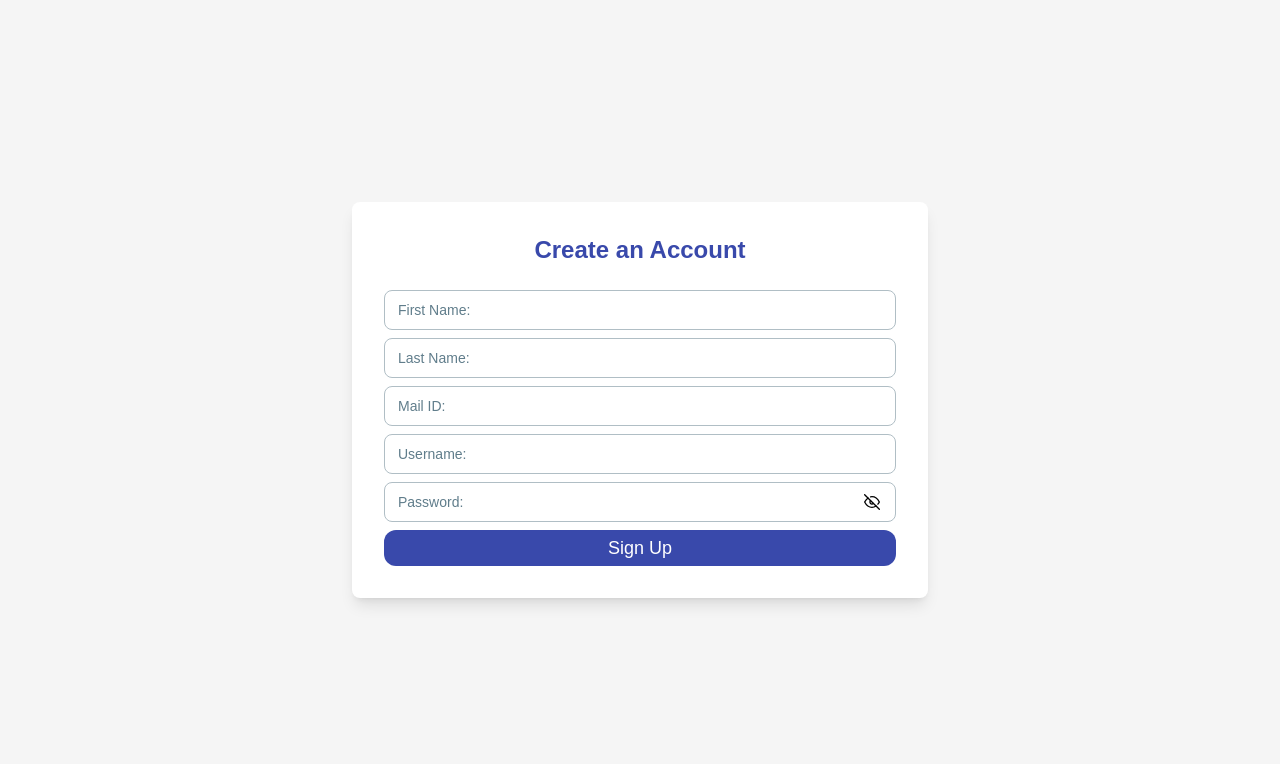
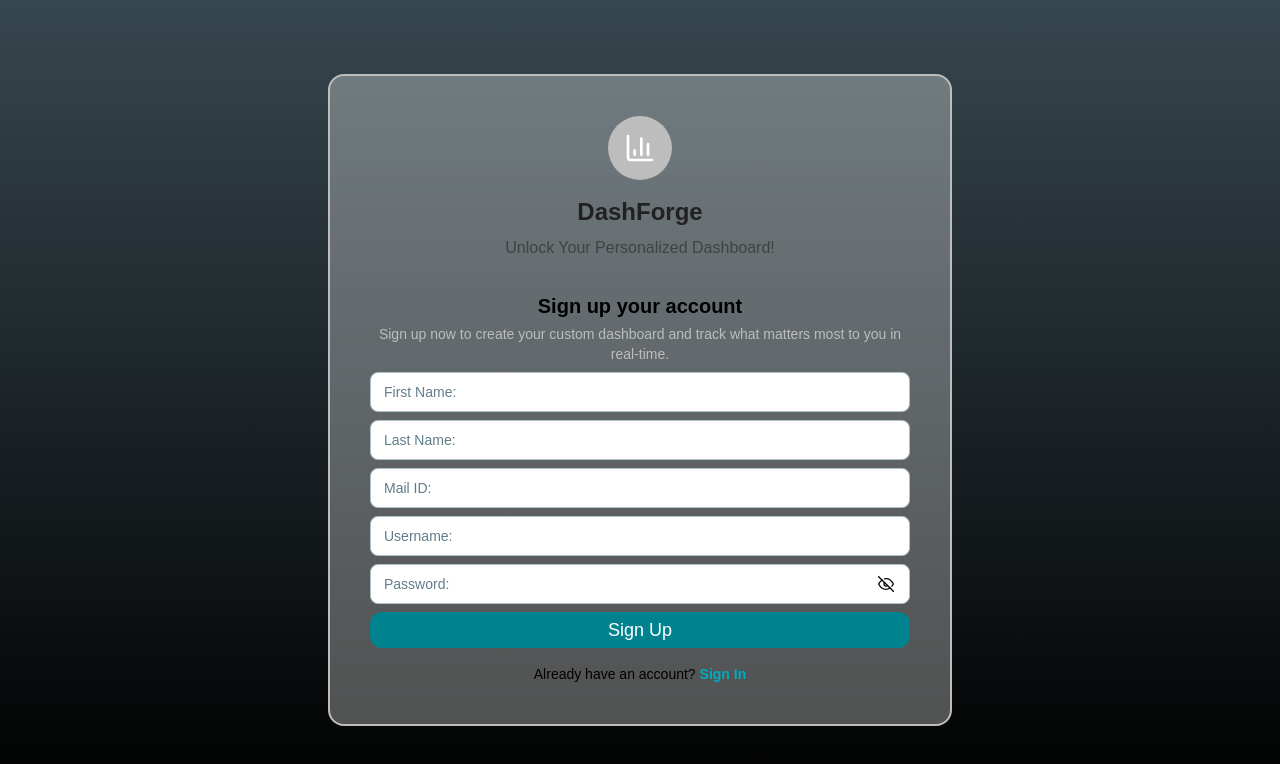
Before and after one commit to raunak234362/DashForge, a React (Vite) app: page /signup in a window 1280 px wide. Shown: the top 764 px of the page. Built offline with nearby package versions, Linux system fonts and the light colour scheme; no server answers.

Commit message:
sign up page done with latest changes

```diff
--- a/src/components/fields/Button.jsx
+++ b/src/components/fields/Button.jsx
@@ -4,7 +4,7 @@ const Button = ({children, type='button',className="",...props}) => {
     return (
     <button
     type={type}
-    className={`${className} md:px-5 px-3 md:py-1 py-1  text-white md:text-lg text-sm rounded-xl bg-cyan-800`}
+    className={`${className} md:px-5 px-3 md:py-1 py-1  text-white md:text-lg text-sm rounded-xl bg-cyan-800 hover:bg-cyan-600`}
     {...props}
     >
         {children}
--- a/src/components/index.js
+++ b/src/components/index.js
@@ -6,7 +6,6 @@ import Select from "./fields/Select";
 //login
 import Login from "./login/Login";
 import Signup from "./login/Signup";
-import AuthLayout from "./login/AuthLayout";
 
 //dashboard
 import DashboardLayout from "./dashboard/layout/DashboardLayout";
@@ -31,7 +30,6 @@ export {
   Sidebar,
   Login,
   Signup,
-  AuthLayout,
   AddCSV,
   ShowAllCSV,
   ShowAllCompany,
--- a/src/components/login/AuthLayout.jsx
+++ /dev/null
@@ -1,128 +0,0 @@
-
-import { BarChart3 } from "lucide-react";
-import { Input, Button, DashboardLayout } from "../index";
-import { useForm } from "react-hook-form";
-import { SignedIn, SignedOut, useSignIn } from "@clerk/clerk-react";
-
-const AuthLayout = () => {
-  const {
-    register,
-    handleSubmit,
-    formState: { errors },
-  } = useForm();
-
-  const { isLoaded, signIn } = useSignIn();
-
-  const onSubmit = async (data) => {
-  if (!isLoaded) return;
-
-    const { emailAddress, password } = data;
-
-    const identifier = emailAddress;
-
-    try {
-      const signInAttempt = await signIn.create({
-        identifier,  // Using the correct identifier (emailAddress or username)
-        password,
-      });
-
-      if (signInAttempt.status === "complete") {
-        console.log("Sign in successful!");
-        // Redirect to dashboard or home page
-      } else {
-        console.log("Additional steps required:", signInAttempt);
-      }
-    } catch (error) {
-      console.error("Error during sign-in:", error.message);
-      if (error.errors) {
-        error.errors.forEach((err) => console.error(err.message)); // Detailed error messages
-      }
-    }
-  };
-
-
-  return (
-    <div>
-      <SignedOut>
-        <div className="min-h-screen flex items-center justify-center p-4 bg-gradient-to-t from-black to-blue-gray-800">
-          <div className="w-full max-w-md">
-            <div className="text-center mb-8">
-              <div className="inline-flex items-center justify-center w-16 h-16 rounded-full bg-gray-400 text-white mb-4">
-                <BarChart3 className="w-8 h-8" />
-              </div>
-              <h1 className="text-2xl font-bold text-gray-900">DashForge</h1>
-              <p className="text-gray-600 mt-2">
-                Transform your data into dynamic dashboards
-              </p>
-            </div>
-
-            <div className="w-full">
-              <div className="space-y-1">
-                <h2 className="text-xl font-semibold text-center">
-                  Sign in to your account
-                </h2>
-                <p className="text-sm text-gray-500 text-center">
-                  Enter your credentials to access your dashboards
-                </p>
-              </div>
-              <div>
-                <form onSubmit={handleSubmit(onSubmit)} className="space-y-4">
-                  <div className="space-y-2">
-                    <Input
-                      label="Mail ID:"
-                      placeholder="Mail ID"
-                      type="email"
-                      {...register("emailAddress", {
-                        required: "Mail ID is required", // Changed to 'emailAddress'
-                      })}
-                    />
-                    {errors.emailAddress && (
-                      <p className="text-red-500">{errors.emailAddress.message}</p> // Updated to 'emailAddress'
-                    )}
-                  </div>
-                  <div className="space-y-2">
-                    <Input
-                      label="Password:"
-                      placeholder="PASSWORD"
-                      type="password"
-                      {...register("password", {
-                        required: "Password is required",
-                      })}
-                    />
-                    {errors.password && (
-                      <p className="text-red-500">{errors.password.message}</p>
-                    )}
-                  </div>
-                  <Button type="submit" className="w-full bg-indigo-600 hover:bg-indigo-700">
-                    Sign In
-                  </Button>
-                </form>
-              </div>
-              <div className="flex flex-col space-y-4 text-center mt-4">
-                <div className="text-sm text-gray-500">
-                  <a href="#" className="text-indigo-600 hover:text-indigo-500">
-                    Forgot your password?
-                  </a>
-                </div>
-                <div className="text-sm">
-                  Don’t have an account?{" "}
-                  <a
-                    href="/signup"
-                    className="text-indigo-600 hover:text-indigo-500 font-semibold"
-                  >
-                    Sign up
-                  </a>
-                </div>
-              </div>
-            </div>
-          </div>
-        </div>
-      </SignedOut>
-      <SignedIn>
-        <DashboardLayout />
-      </SignedIn>
-    </div>
-  );
-};
-
-export default AuthLayout;
--- a/src/components/login/Login.jsx
+++ b/src/components/login/Login.jsx
@@ -3,7 +3,7 @@ import { BarChart3 } from "lucide-react";
 import { Input, Button, DashboardLayout } from "../index";
 import { useForm } from "react-hook-form";
 import { SignedIn, SignedOut, useSignIn } from "@clerk/clerk-react";
-import { useNavigate } from "react-router-dom";
+import { Link, useNavigate } from "react-router-dom";
 
 const Login = () => {
   const {
@@ -65,7 +65,7 @@ const Login = () => {
                 <h2 className="text-xl font-semibold text-center">
                   Sign in to your account
                 </h2>
-                <p className="text-sm text-gray-500 text-center pb-2">
+                <p className="text-sm text-gray-400 text-center pb-2">
                   Enter your credentials to access your dashboards
                 </p>
               </div>
@@ -109,13 +109,13 @@ const Login = () => {
                   </a>
                 </div>
                 <div className="text-sm">
-                  Don’t have an account?{" "}
-                  <a
-                    href="/signup"
+                  Don't have an account?{" "}
+                  <Link
+                    to="/signup"
                     className="text-cyan-600 hover:text-cyan-800 font-semibold"
                   >
                     Sign up
-                  </a>
+                  </Link>
                 </div>
               </div>
             </div>
--- a/src/components/login/Signup.jsx
+++ b/src/components/login/Signup.jsx
@@ -2,7 +2,8 @@
 import { useForm } from "react-hook-form";
 import { Input, Button } from "../index";
 import { useSignUp } from "@clerk/clerk-react";
-import { useNavigate } from "react-router-dom";
+import { Link, useNavigate } from "react-router-dom";
+import { BarChart3 } from "lucide-react";
 
 const Signup = () => {
   const {
@@ -36,14 +37,29 @@ const Signup = () => {
   };
 
   return (
-    <div className="flex justify-center items-center h-screen bg-gray-100">
-      <div className="bg-white p-8 rounded-lg shadow-lg max-w-xl w-full">
-        <div>
-          <h2 className="text-2xl font-bold text-indigo-600 text-center mb-6">
-            Create an Account
-          </h2>
+    <div className=" ">
+      <div className="min-h-screen flex items-center justify-center p-4  bg-gradient-to-t from-black to-blue-gray-800">
+        <div className="w-full md:w-1/2 border-gray-400 border-2 md:p-10 p-4 rounded-2xl bg-white/30 ">
+          <div className="text-center mb-8">
+            <div className="inline-flex items-center justify-center w-16 h-16 rounded-full bg-gray-400 text-white mb-4">
+              <BarChart3 className="w-8 h-8" />
+            </div>
+            <h1 className="text-2xl font-bold text-gray-900">DashForge</h1>
+            <p className="text-gray-800 mt-2">
+              Unlock Your Personalized Dashboard!
+            </p>
           </div>
 
+          <div className=" w-full">
+            <div className="space-y-1">
+              <h2 className="text-xl font-semibold text-center">
+                Sign up your account
+              </h2>
+              <p className="text-sm text-gray-400 text-center pb-2">
+                Sign up now to create your custom dashboard and track what
+                matters most to you in real-time.
+              </p>
+            </div>
             <form onSubmit={handleSubmit(onSubmit)} className="space-y-2">
               <div>
                 <Input
@@ -101,14 +117,24 @@ const Signup = () => {
                 )}
               </div>
               <div>
-            <Button
-              type="submit"
-              className="w-full bg-indigo-600 hover:bg-indigo-700"
-            >
+                <Button type="submit" className="w-full">
                   Sign Up
                 </Button>
               </div>
             </form>
+          </div>
+          <div className="flex flex-col space-y-4 text-center mt-4">
+            <div className="text-sm">
+              Already have an account?{" "}
+              <Link
+                to="/login"
+                className="text-cyan-600 hover:text-cyan-800 font-semibold"
+              >
+                Sign In
+              </Link>
+            </div>
+          </div>
+        </div>
       </div>
     </div>
   );
--- a/src/main.jsx
+++ b/src/main.jsx
@@ -4,7 +4,7 @@ import { createRoot } from "react-dom/client";
 import "./index.css";
 import App from "./App.jsx";
 import { createBrowserRouter, RouterProvider } from "react-router-dom";
-import { AuthLayout, DashboardLayout, GenerateData, Layout, Login, MainDashboard, RegisterCompany, ShowAllCompany, Signup } from "./components/index.js";
+import { DashboardLayout, GenerateData, Layout, Login, MainDashboard, RegisterCompany, ShowAllCompany, Signup } from "./components/index.js";
 import { ClerkProvider } from "@clerk/clerk-react";
 
 const PUBLISHABLE_KEY = import.meta.env.VITE_CLERK_PUBLISHABLE_KEY;
```
Lines whose indentation alone changed are shown as unchanged.
